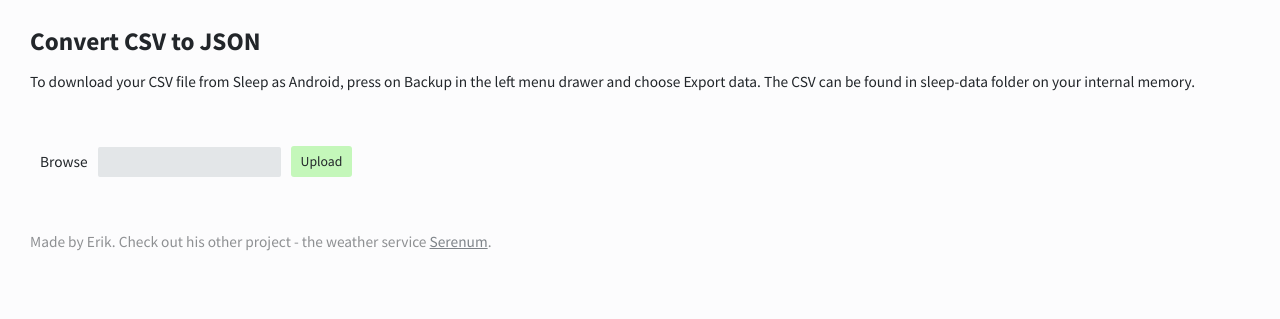
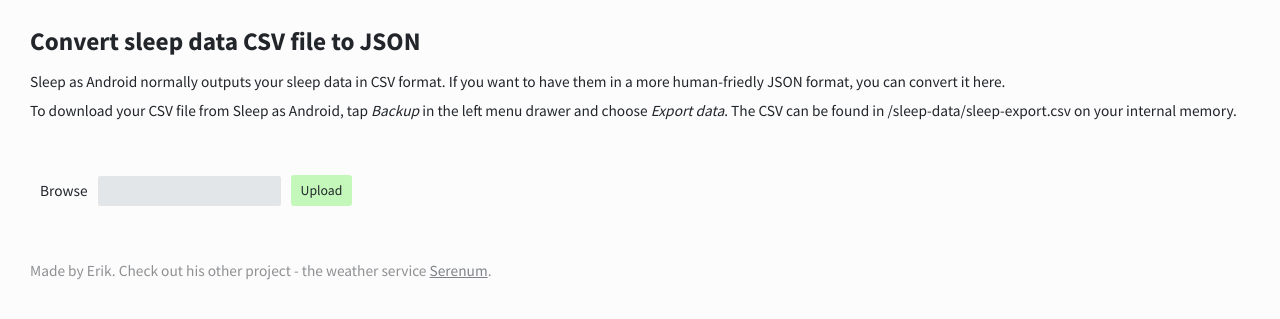
Before and after one commit to urbandroid-team/sleep-csv-to-json, a PHP site: page / in a window 1280 px wide. Shown: the top 319 px of the page. Run offline with PHP 8.4, Linux system fonts and the light colour scheme.

Commit message:
Better explanation of the tool

```diff
--- a/index.php
+++ b/index.php
@@ -239,10 +239,11 @@ $(document).ready(function() {
 
 
 	echo '<header>';
-		echo 'Convert CSV to JSON';
+		echo 'Convert sleep data CSV file to JSON';
 	echo '</header>';
 
-	echo '<p>To download your CSV file from Sleep as Android, press on Backup in the left menu drawer and choose Export data. The CSV can be found in sleep-data folder on your internal memory.</p>';
+	echo '<p>Sleep as Android normally outputs your sleep data in CSV format. If you want to have them in a more human-friedly JSON format, you can convert it here.</p>';
+	echo '<p>To download your CSV file from Sleep as Android, tap <i>Backup</i> in the left menu drawer and choose <i>Export data</i>. The CSV can be found in /sleep-data/sleep-export.csv on your internal memory.</p>';
 
 
 
```
